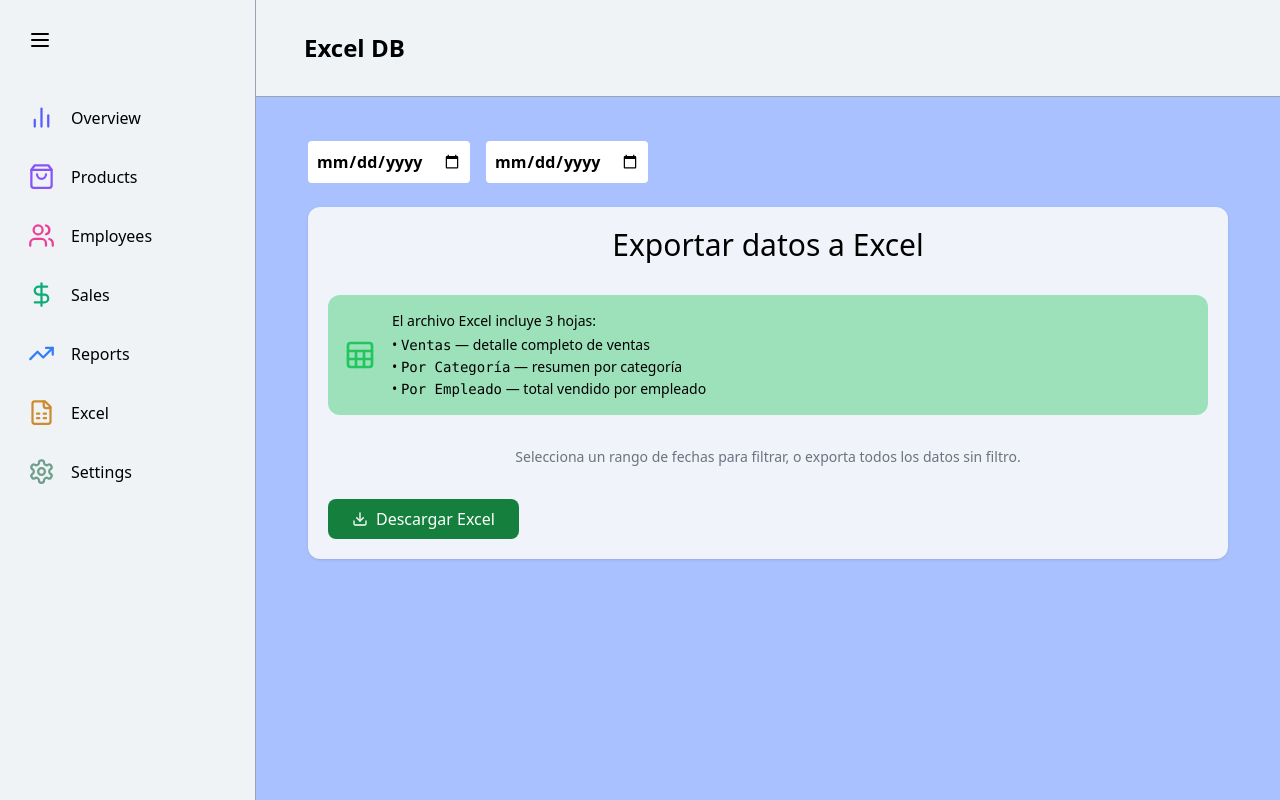
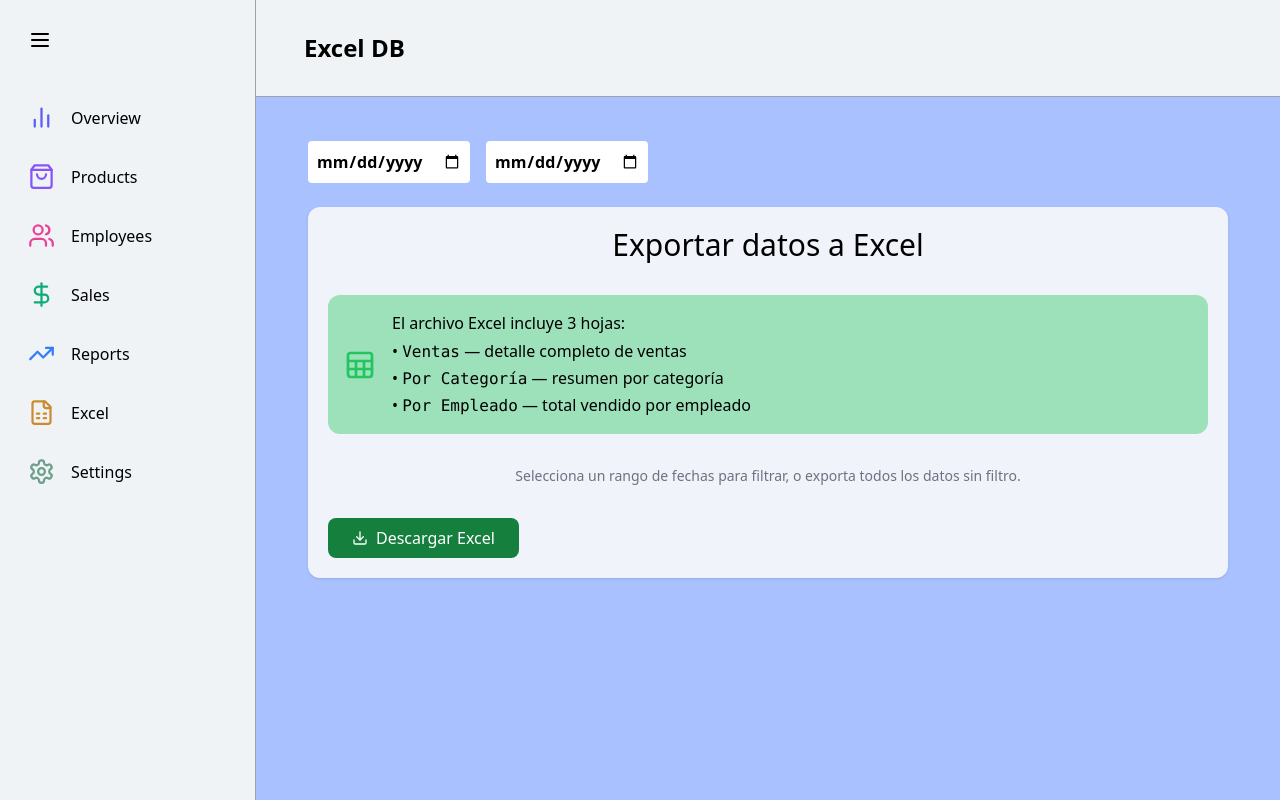
Before and after one commit to vanetti21/LieDel, a React (Vite) app in the folder liedel/: page /excel in a window 1280 px wide. Built offline with nearby package versions, Linux system fonts and the light colour scheme; the HTML template or start-up script is replaced by a standard one.

Commit message:
Fecha Arreglada

```diff
--- a/liedel/src/components/excel/Excel.jsx
+++ b/liedel/src/components/excel/Excel.jsx
@@ -81,8 +81,8 @@ const Excel = () => {
         <div className="bg-green-500 bg-opacity-40 border-gray-200 p-4 rounded-xl flex items-center gap-4">
           <Sheet className="text-green-500 w-8 h-8" />
           <div>
-            <p className="text-sm text-black font-medium">El archivo Excel incluye 3 hojas:</p>
-            <ul className="text-sm text-black mt-1 space-y-0.5">
+            <p className="text-base text-black font-medium">El archivo Excel incluye 3 hojas:</p>
+            <ul className="text-base text-black mt-1 space-y-0.5">
               <li>• <span className="font-mono font-medium">Ventas</span> — detalle completo de ventas</li>
               <li>• <span className="font-mono font-medium">Por Categoría</span> — resumen por categoría</li>
               <li>• <span className="font-mono font-medium">Por Empleado</span> — total vendido por empleado</li>
```
Also changed, not shown: 1 other file (tests, documents, lock files or other folders).
